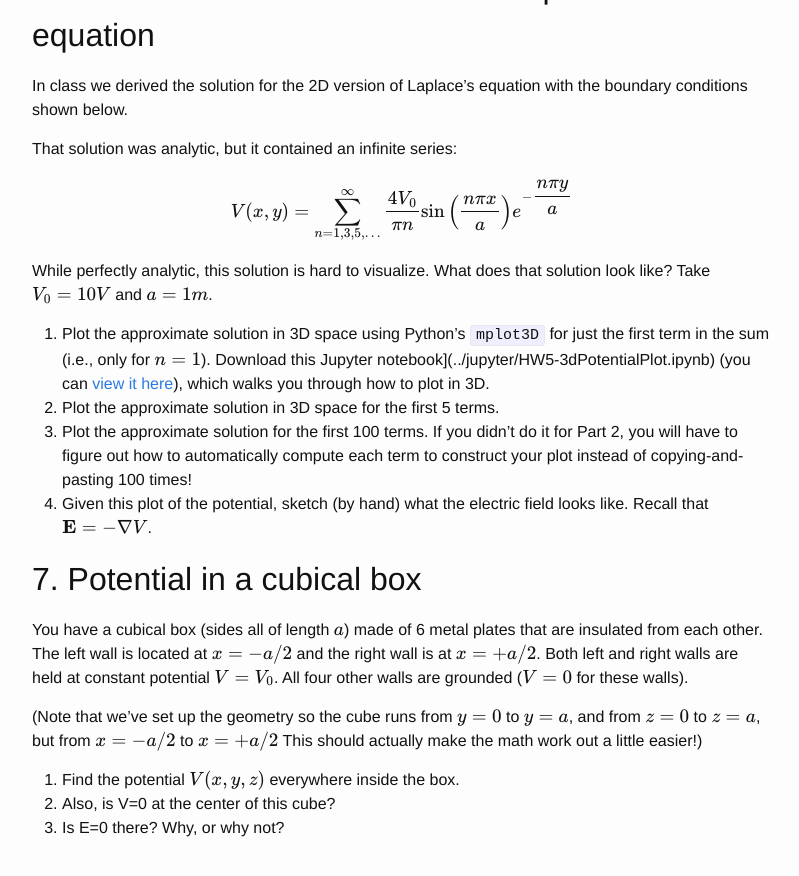
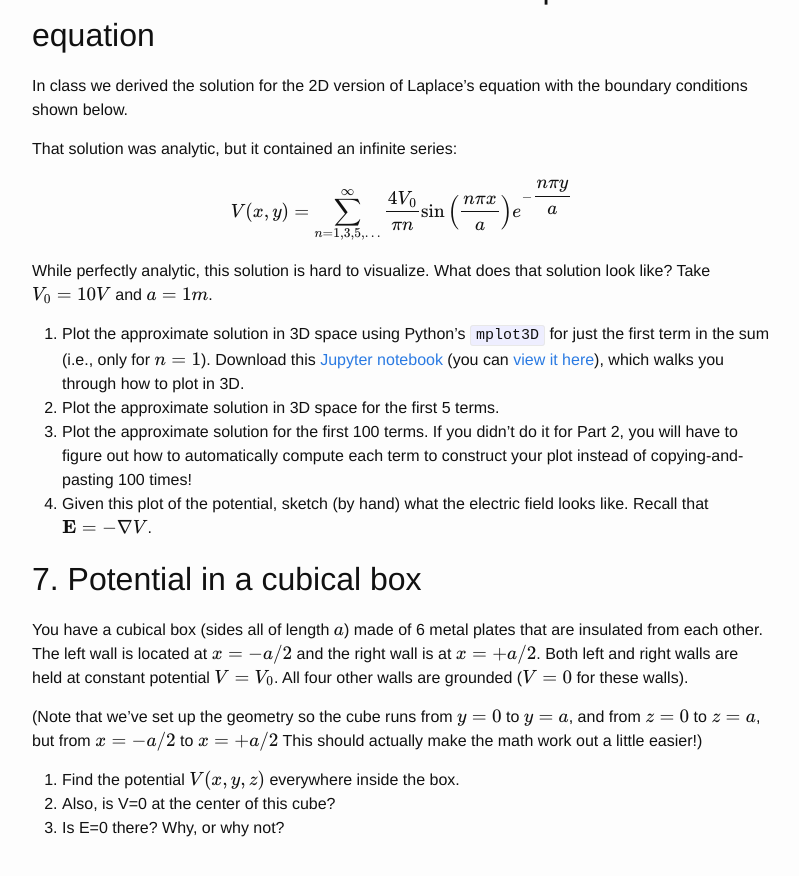
Before and after one commit to dannycab/phy481msu, a Jekyll site: the page built from assignments/homework5.md, in a window 1280 px wide and 900 px high, scrolled down 3000 px. Shown: the top 876 px of the window, without its empty margins (238-1037 px from the left). Built offline with Jekyll 4.4.1, drawn with Linux system fonts in a browser that asks for light colours; formulas are drawn with MathJax 3.

Commit message:
typo in link

````diff
--- a/assignments/homework5.md
+++ b/assignments/homework5.md
@@ -76,7 +76,7 @@ $$V(x,y) = \sum_{n=1,3,5,\dots}^{\infty} \dfrac{4 V_0}{\pi n} \sin \left(\dfrac{
 
 While perfectly analytic, this solution is hard to visualize. What does that solution look like? Take $V_0 = 10V$ and $a = 1m$.
 
-1. Plot the approximate solution in 3D space using Python's ```mplot3D``` for just the first term in the sum (i.e., only for $n = 1$). Download this Jupyter notebook](../jupyter/HW5-3dPotentialPlot.ipynb) (you can [view it here](https://github.com/dannycab/phy481msu/blob/gh-pages/jupyter/HW5-3dPotentialPlot.ipynb)), which walks you through how to plot in 3D.
+1. Plot the approximate solution in 3D space using Python's ```mplot3D``` for just the first term in the sum (i.e., only for $n = 1$). Download this [Jupyter notebook](../jupyter/HW5-3dPotentialPlot.ipynb) (you can [view it here](https://github.com/dannycab/phy481msu/blob/gh-pages/jupyter/HW5-3dPotentialPlot.ipynb)), which walks you through how to plot in 3D.
 2. Plot the approximate solution in 3D space for the first 5 terms.
 3. Plot the approximate solution for the first 100 terms. If you didn't do it for Part 2, you will have to figure out how to automatically compute each term to construct your plot instead of copying-and-pasting 100 times!
 4. Given this plot of the potential, sketch (by hand) what the electric field looks like. Recall that $\mathbf{E} = -\nabla V$.
````
